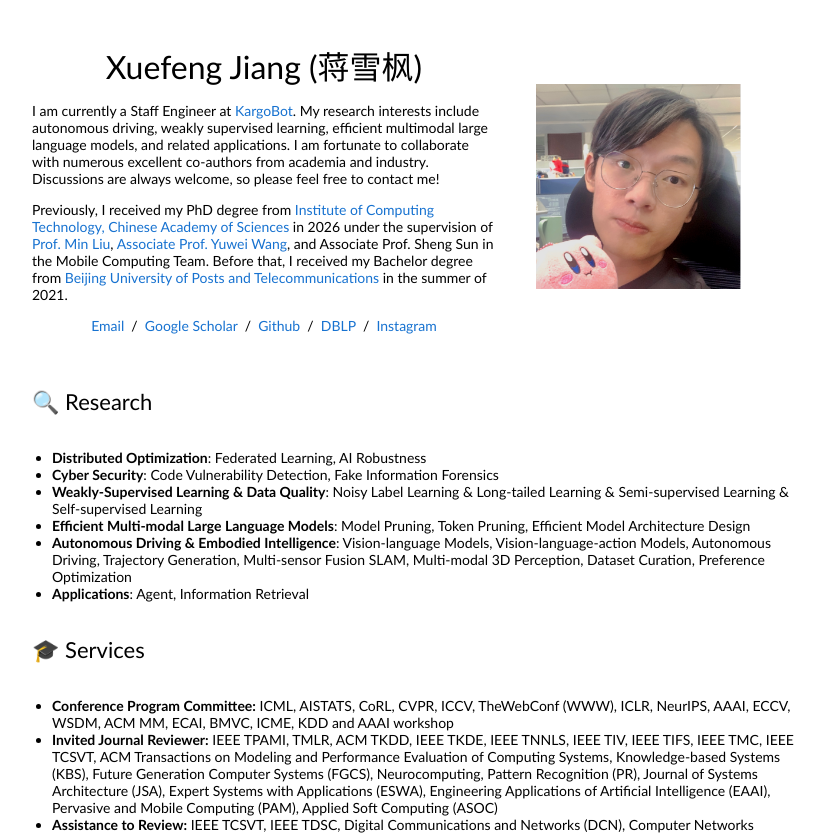
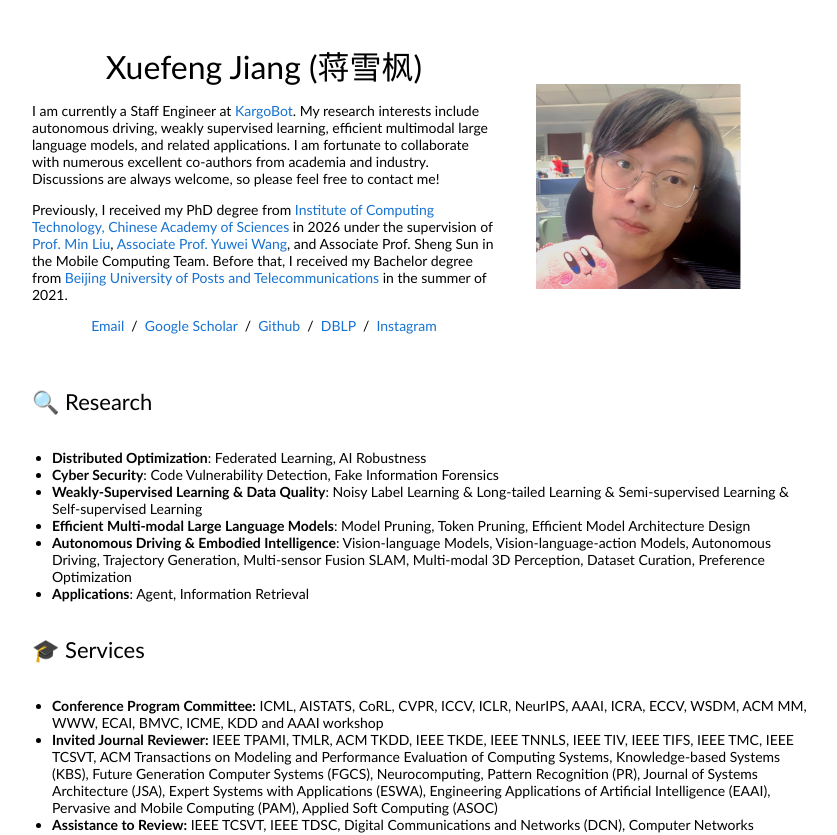
Before and after one commit to Sprinter1999/website, a plain HTML site: page index.html in a window 1280 px wide. Shown: the top 835 px of the page, without its empty margins (228-1065 px from the left). Drawn offline with Linux system fonts and the light colour scheme.

Commit message:
Update index.html

```diff
--- a/index.html
+++ b/index.html
@@ -77,7 +77,7 @@
         <table style="width:100%;border:0px;border-spacing:0px;border-collapse:separate;margin-right:auto;margin-left:auto;"><tbody>
           <tr>
             <ul>
-              <li><strong>Conference Program Committee:</strong> ICML, AISTATS, CoRL, CVPR, ICCV, TheWebConf (WWW), ICLR, NeurIPS, AAAI, ECCV, WSDM, ACM MM, ECAI, BMVC, ICME, KDD and AAAI workshop</li>
+              <li><strong>Conference Program Committee:</strong> ICML, AISTATS, CoRL, CVPR, ICCV, ICLR, NeurIPS, AAAI, ICRA, ECCV, WSDM, ACM MM, WWW, ECAI, BMVC, ICME, KDD and AAAI workshop</li>
               <li><strong>Invited Journal Reviewer:</strong> IEEE TPAMI, TMLR, ACM TKDD, IEEE TKDE, IEEE TNNLS, IEEE TIV, IEEE TIFS, IEEE TMC, IEEE TCSVT, ACM Transactions on Modeling and Performance Evaluation of Computing Systems, Knowledge-based Systems (KBS), Future Generation Computer Systems (FGCS), Neurocomputing, Pattern Recognition (PR), Journal of Systems Architecture (JSA), Expert Systems with Applications (ESWA),  Engineering Applications of Artificial Intelligence (EAAI), Pervasive and Mobile Computing (PAM), Applied Soft Computing (ASOC) </li>
               <li><strong>Assistance to Review:</strong> IEEE TCSVT, IEEE TDSC, Digital Communications and Networks (DCN), Computer Networks</li>
             </ul>
```
